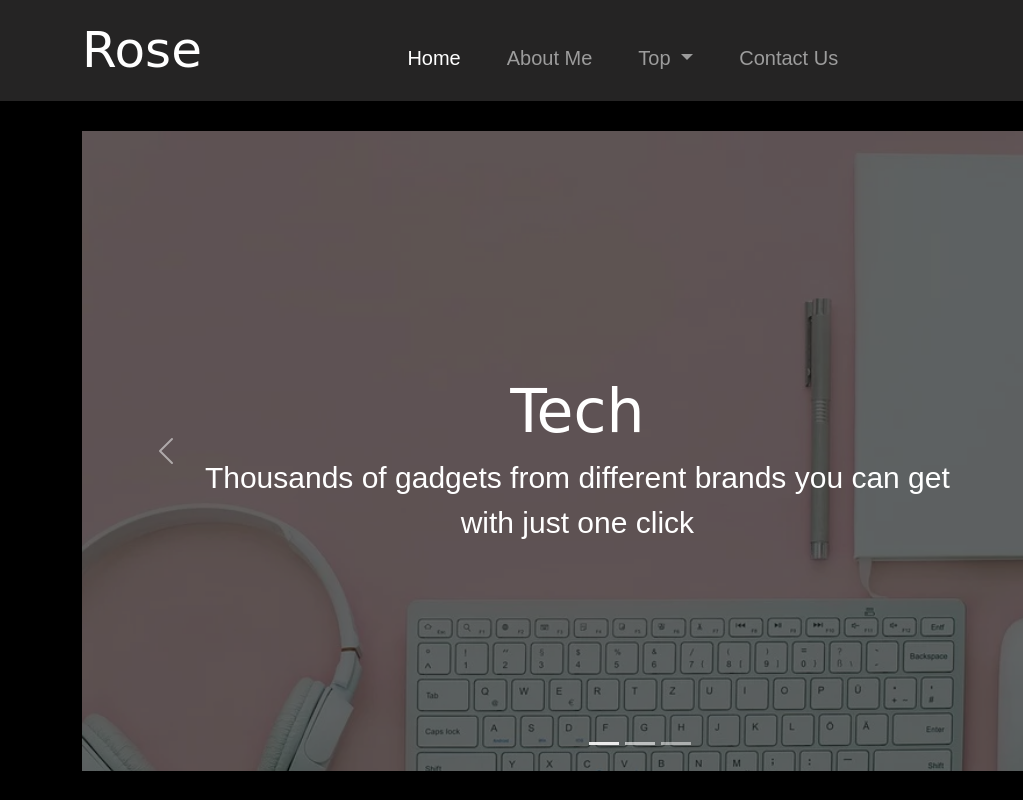
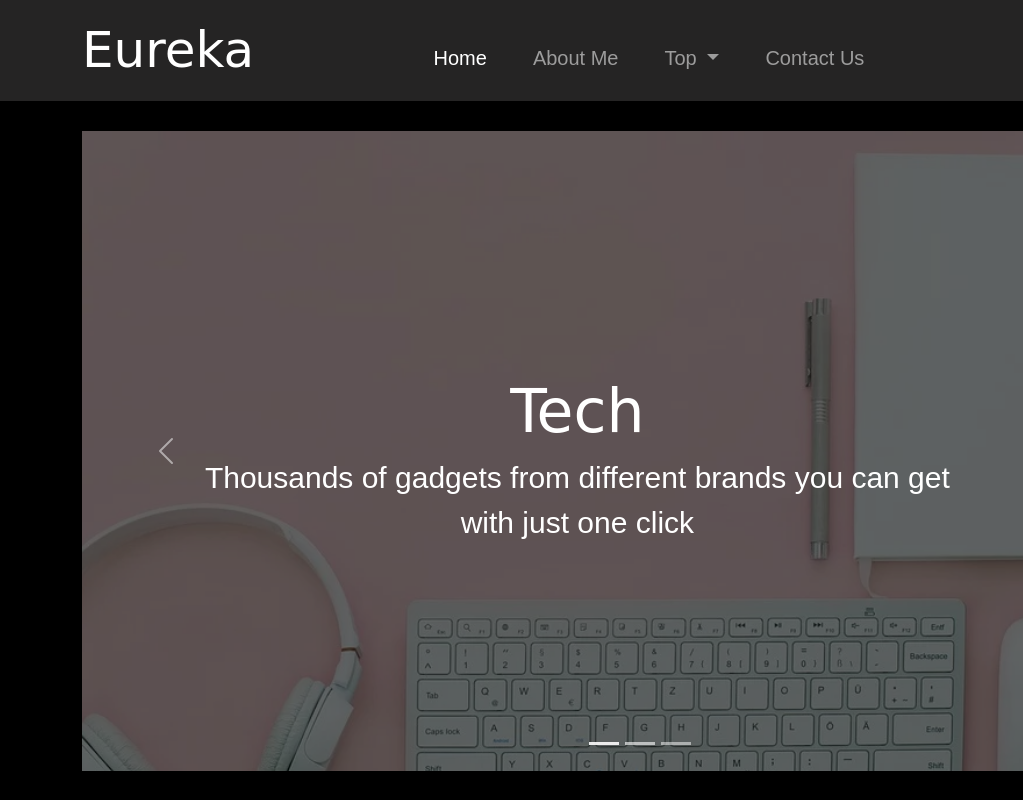
Before and after one commit to rose-rawal/Eureka, a plain HTML site: page index.html in a window 1280 px wide. Shown: the full height of the page, 0-1023 px from the left. Drawn offline with nearby package versions, Linux system fonts and the light colour scheme; a web font is replaced by a local one.

Commit message:
Completed Carousel and Changed Title-(Front-End)

```diff
--- a/index.html
+++ b/index.html
@@ -4,7 +4,7 @@
     <meta charset="UTF-8">
     <meta http-equiv="X-UA-Compatible" content="IE=edge">
     <meta name="viewport" content="width=device-width, initial-scale=1.0">
-    <title>Rose</title>
+    <title>Euphoria: The True Satisfaction Of Shopping</title>
 
     <link rel="preconnect" href="https://fonts.gstatic.com">
     <link rel="stylesheet" href="https://stackpath.bootstrapcdn.com/font-awesome/4.7.0/css/font-awesome.min.css">
@@ -17,7 +17,7 @@
 <body class="dark">
     <nav class="navbar navbar-expand-lg navbar-dark bg-dark">
         <div class="container">
-          <a class="navbar-brand transi" href="#">Rose</a>
+          <a class="navbar-brand transi" href="#">Eureka</a>
           <button class="navbar-toggler" type="button" data-bs-toggle="collapse" data-bs-target="#navbarSupportedContent" aria-controls="navbarSupportedContent" aria-expanded="false" aria-label="Toggle navigation">
             <span class="navbar-toggler-icon"></span>
           </button>
```
